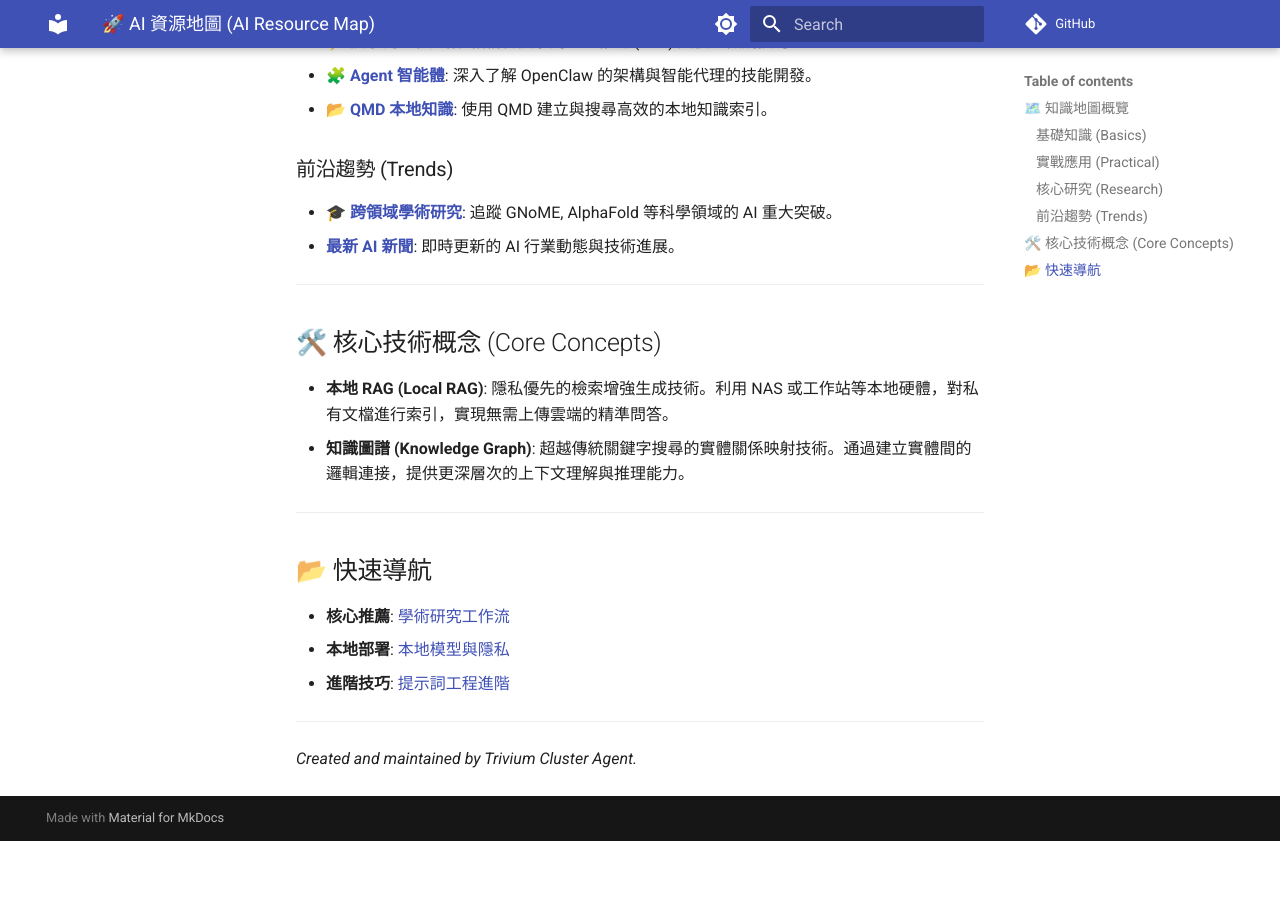
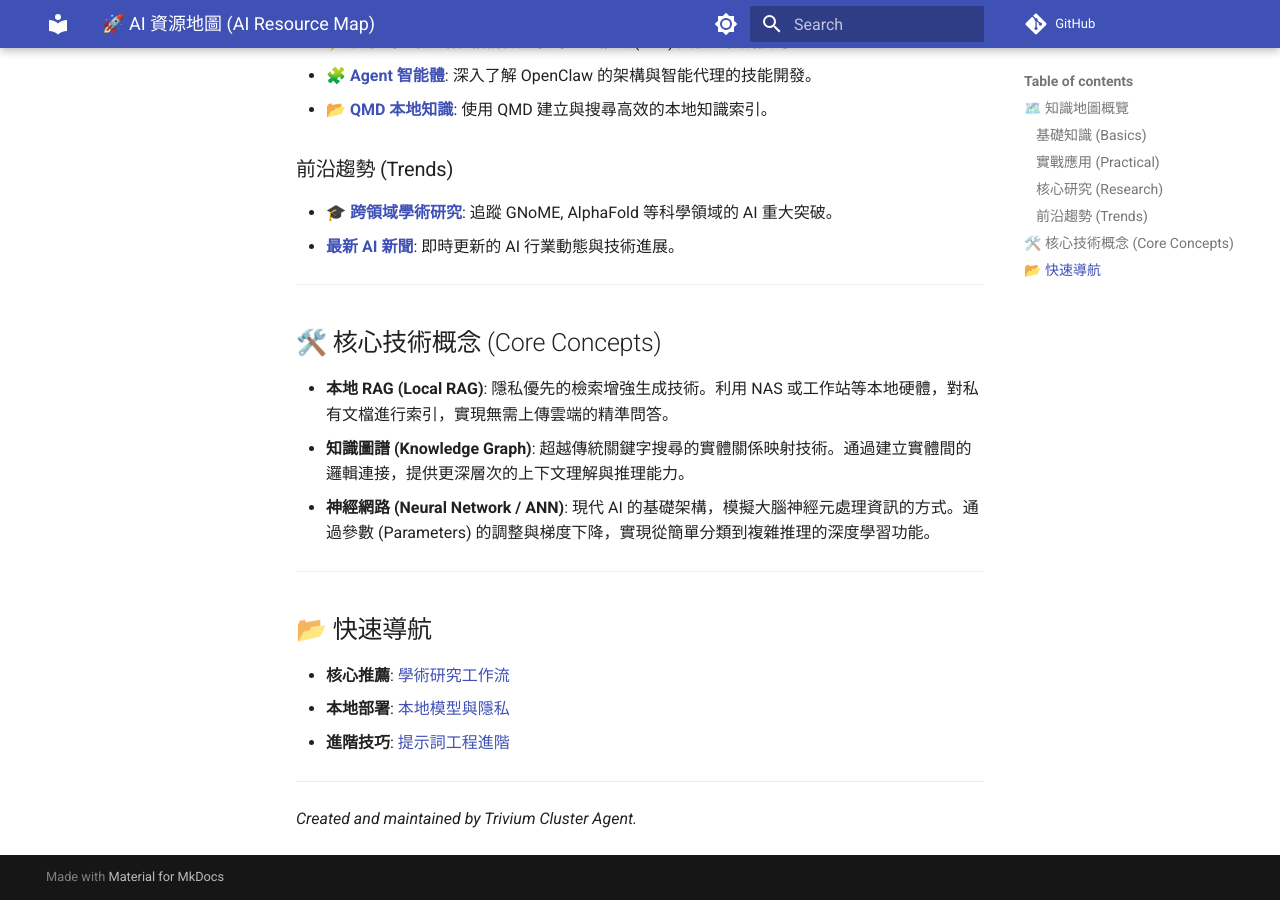
Before and after one commit to ultima6-tw/ai-map, an MkDocs documentation site: the page built from docs/zh/index.md, in a window 1280 px wide and 900 px high, scrolled down 736 px. Built offline with MkDocs 1.6.1 and Material for MkDocs 9.7.7, drawn with Linux system fonts in a browser that asks for light colours; comment, search, counter and statistics services are not loaded; before the commit the page ends 1577 px from its top, so only the background shows below that.

Commit message:
Update: Add Neural Network to Core Technical Concepts in index pages

```diff
--- a/docs/zh/index.md
+++ b/docs/zh/index.md
@@ -30,6 +30,7 @@
 
 - **本地 RAG (Local RAG)**: 隱私優先的檢索增強生成技術。利用 NAS 或工作站等本地硬體，對私有文檔進行索引，實現無需上傳雲端的精準問答。
 - **知識圖譜 (Knowledge Graph)**: 超越傳統關鍵字搜尋的實體關係映射技術。通過建立實體間的邏輯連接，提供更深層次的上下文理解與推理能力。
+- **神經網路 (Neural Network / ANN)**: 現代 AI 的基礎架構，模擬大腦神經元處理資訊的方式。通過參數 (Parameters) 的調整與梯度下降，實現從簡單分類到複雜推理的深度學習功能。
 
 ---
 
```
Also changed, not shown: docs/en/index.md (+1 -0 lines).
